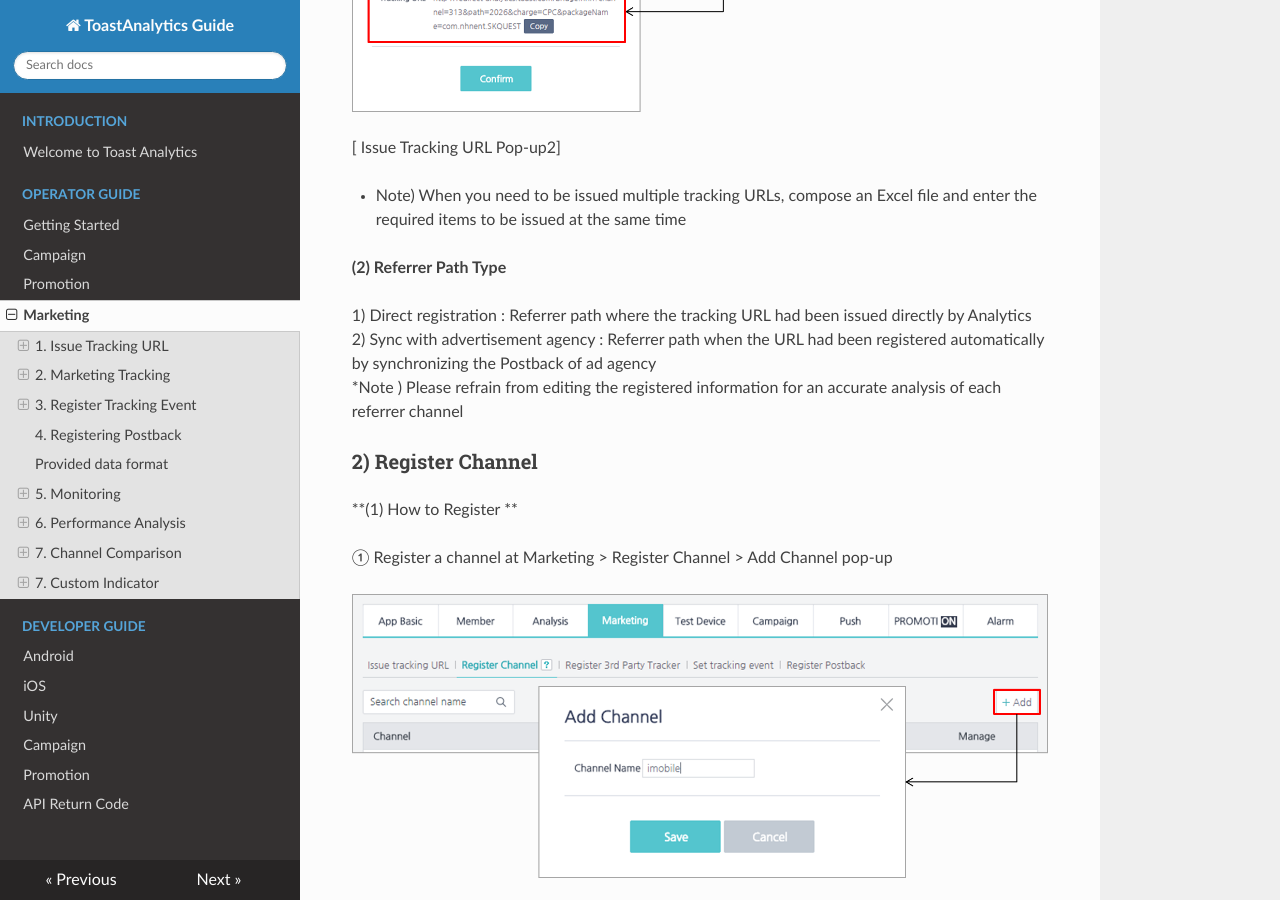
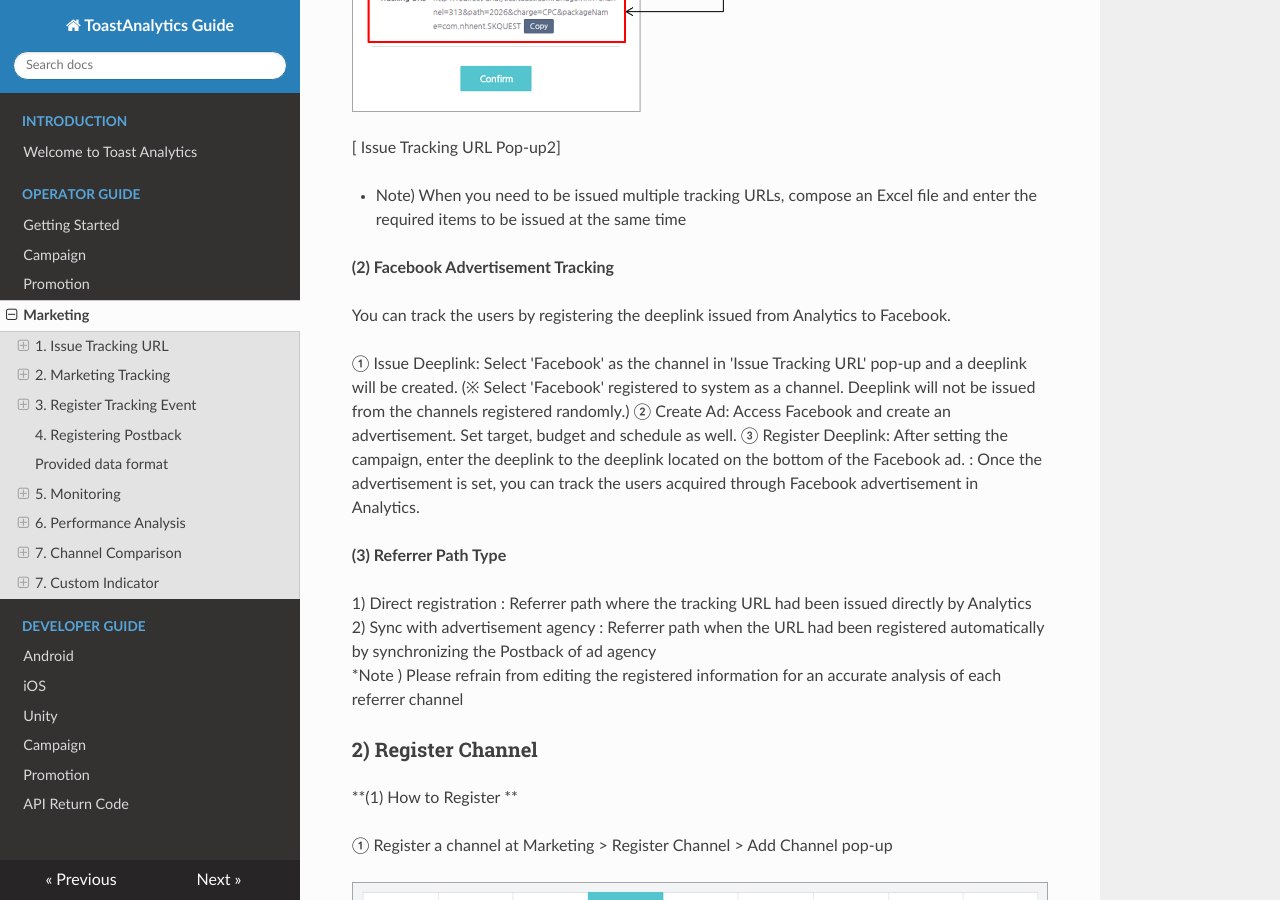
Before and after one commit to ToastAnalytics/ToastAnalytics_EN, an MkDocs documentation site: the page built from docs/Developer/3. marketing Guide.md, in a window 1280 px wide and 900 px high, scrolled down 2026 px. Built offline with MkDocs 1.6.1, drawn with Linux system fonts in a browser that asks for light colours; nearby versions of some CDN libraries; old or Windows-style settings are respelled for this version of MkDocs.

Commit message:
Update 3. marketing Guide.md

```diff
--- a/docs/Developer/3. marketing Guide.md
+++ b/docs/Developer/3. marketing Guide.md
@@ -44,7 +44,20 @@ You can be issued tracking URL at Marketing > Issue Tracking URL > "Issue Tracki
 
 - Note) When you need to be issued multiple tracking URLs, compose an Excel file and enter the required items to be issued at the same time
 
-**(2) Referrer Path Type**
+**(2) Facebook Advertisement Tracking**
+
+You can track the users by registering the deeplink issued from Analytics to Facebook.
+
+  ① Issue Deeplink: Select 'Facebook' as the channel in 'Issue Tracking URL' pop-up and a deeplink will be created.
+     (※ Select 'Facebook' registered to system as a channel. Deeplink will not be issued from the channels registered randomly.)
+  ② Create Ad: Access Facebook and create an advertisement.  Set target, budget and schedule as well.
+  ③ Register Deeplink: After setting the campaign, enter the deeplink to the deeplink located on the bottom of the Facebook ad.
+    : Once the advertisement is set, you can track the users acquired through Facebook advertisement in Analytics.
+
+
+
+
+**(3) Referrer Path Type**
 
 1) Direct registration : Referrer path where the tracking URL had been issued directly by Analytics
 2) Sync with advertisement agency : Referrer path when the URL had been registered automatically by synchronizing the Postback of ad agency
```
